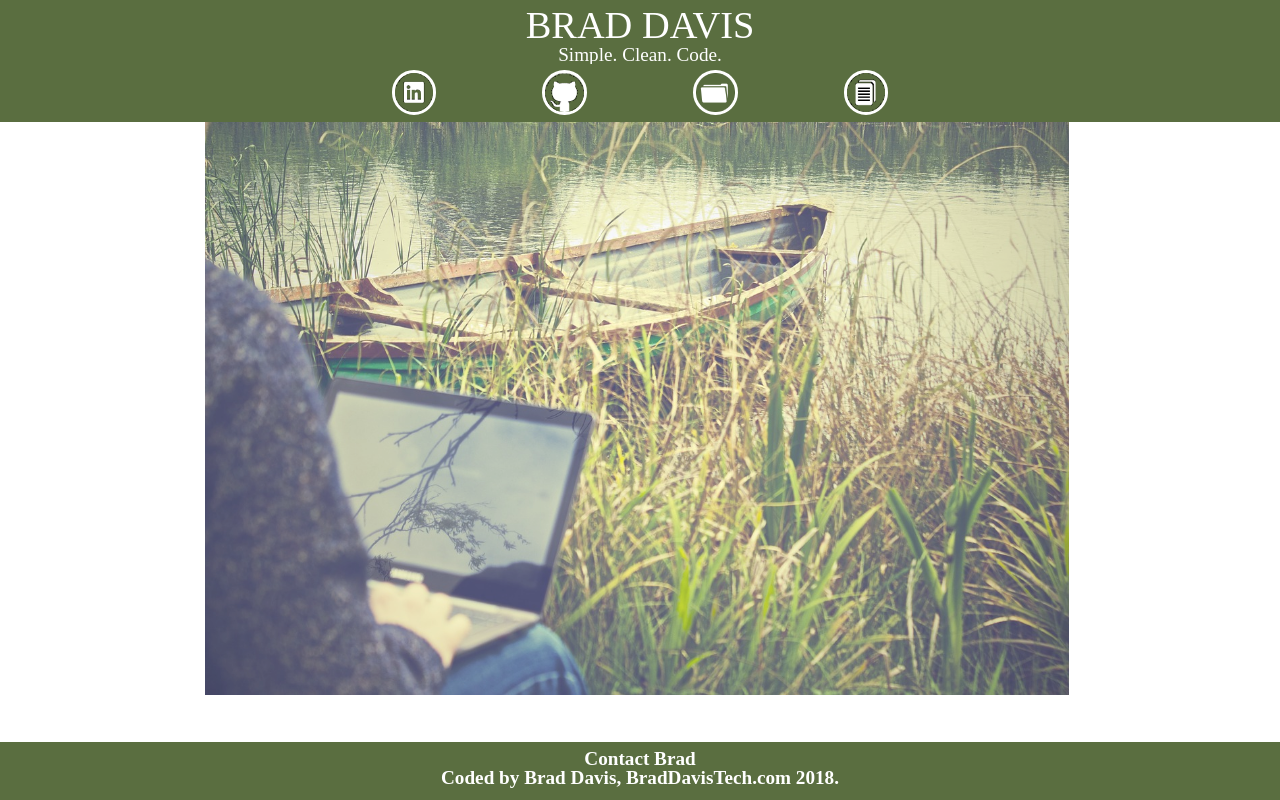
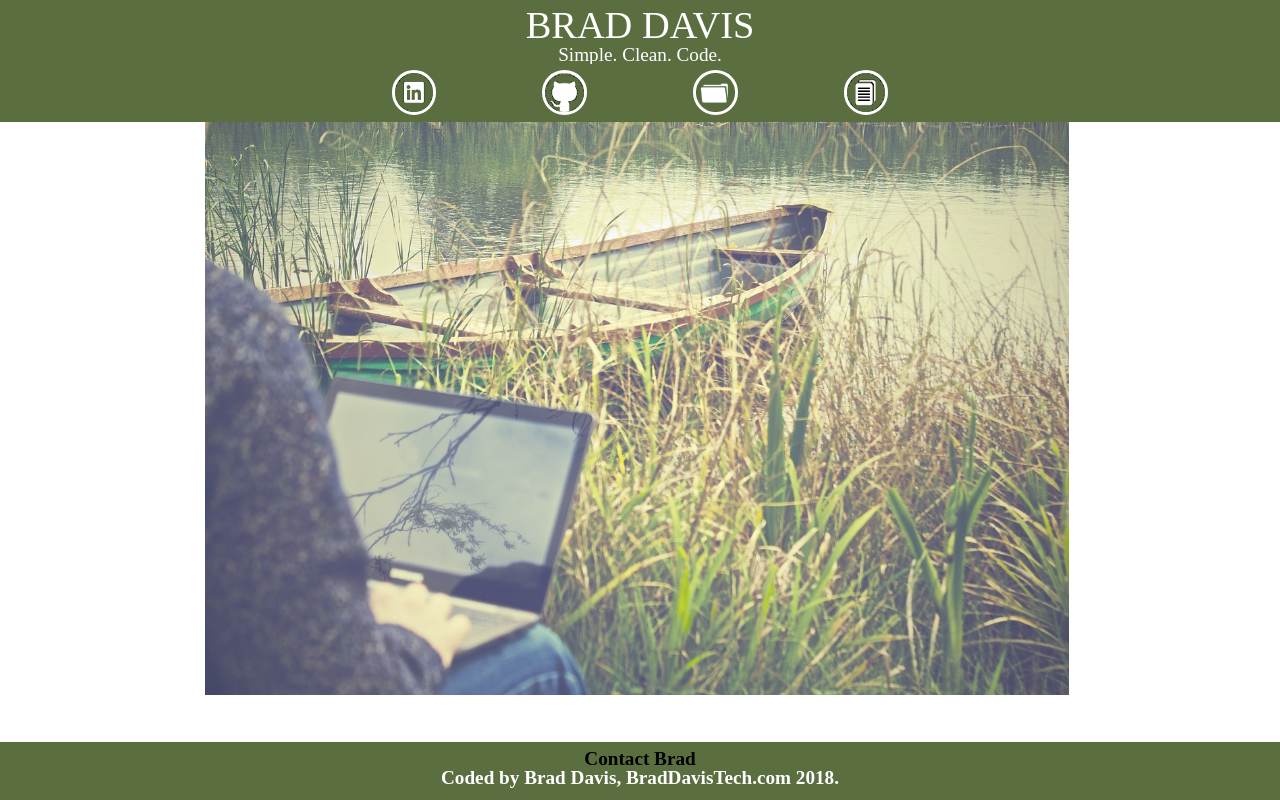
Before and after one commit to braddavistech/braddavistech.github.io, a plain HTML site: page index.html in a window 1280 px wide. In both pictures the pointer is over the link "Contact Brad". Drawn offline with Linux system fonts and the light colour scheme; a web font is replaced by a local one.

Commit message:
Update index.html

```diff
--- a/index.html
+++ b/index.html
@@ -231,6 +231,10 @@
       		color: white;
 		text-decoration: none;
       	}
+      	.footer a:hover {
+      		color: black;
+		text-decoration: none;
+      	}
 	}
 </style>
 </head>
```
